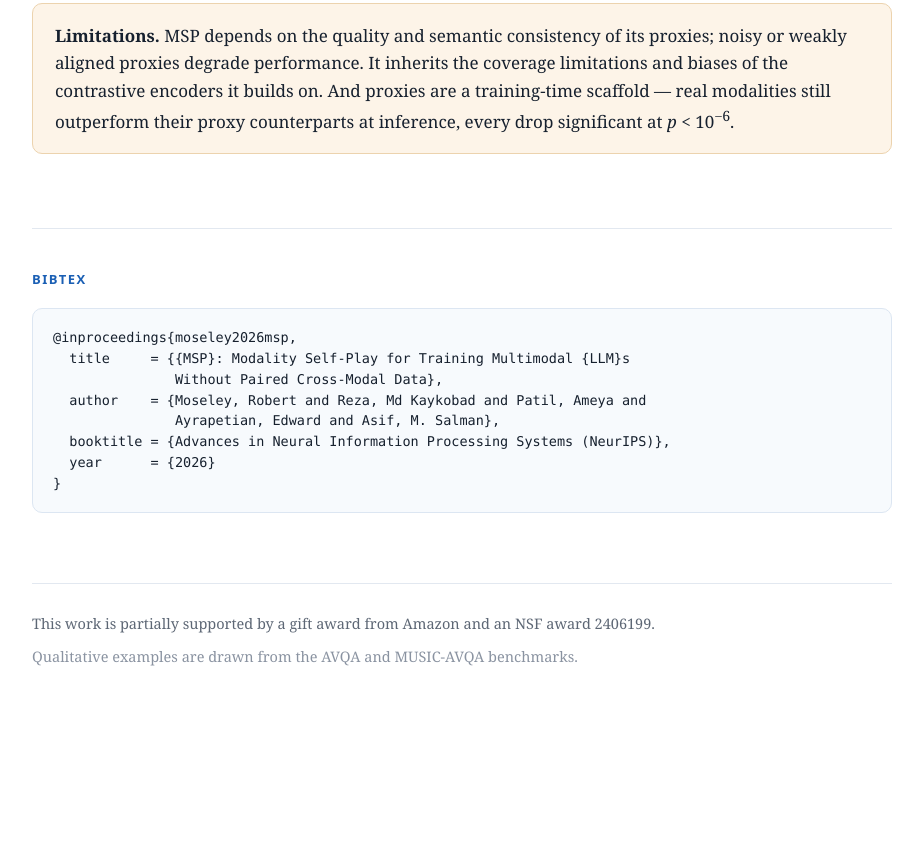
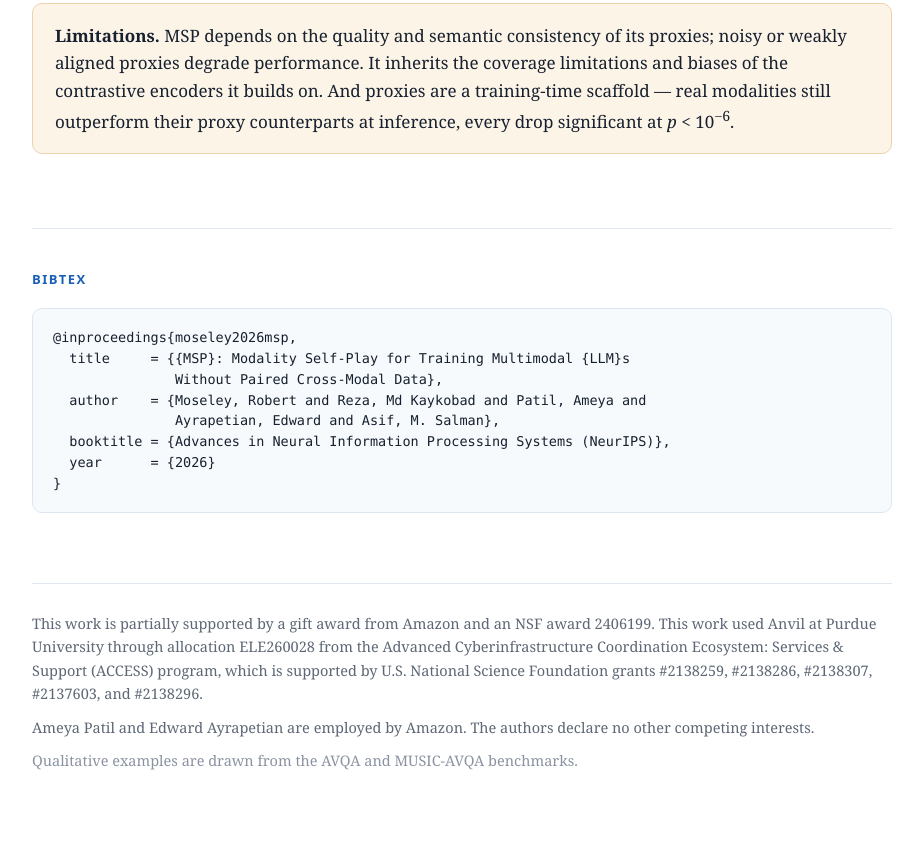
Before and after one commit to CSIPlab/Modality-Self-Play, a plain HTML site: page index.html in a window 1280 px wide. Shown: the part 8393-9236 px from the top of the page, without its empty margins (178-1101 px from the left). Before the commit the page ends 9132 px from the top, so only its background shows below. Drawn offline with Linux system fonts and the light colour scheme.

Commit message:
Add the ACCESS acknowledgment and competing-interests disclosure
Matches the camera-ready: ACCESS requires the allocation to be
acknowledged in publications of work that used it.

```diff
--- a/index.html
+++ b/index.html
@@ -424,7 +424,8 @@ footer p{margin:0 0 10px}
 </section>
 
 <footer>
-  <p>This work is partially supported by a gift award from Amazon and an NSF award 2406199.</p>
+  <p>This work is partially supported by a gift award from Amazon and an NSF award 2406199. This work used Anvil at Purdue University through allocation ELE260028 from the Advanced Cyberinfrastructure Coordination Ecosystem: Services &amp; Support (ACCESS) program, which is supported by U.S. National Science Foundation grants #2138259, #2138286, #2138307, #2137603, and #2138296.</p>
+  <p>Ameya Patil and Edward Ayrapetian are employed by Amazon. The authors declare no other competing interests.</p>
   <p style="color:var(--faint)">Qualitative examples are drawn from the AVQA and MUSIC-AVQA benchmarks.</p>
 </footer>
 
```
Also changed, not shown: 1 other file.
